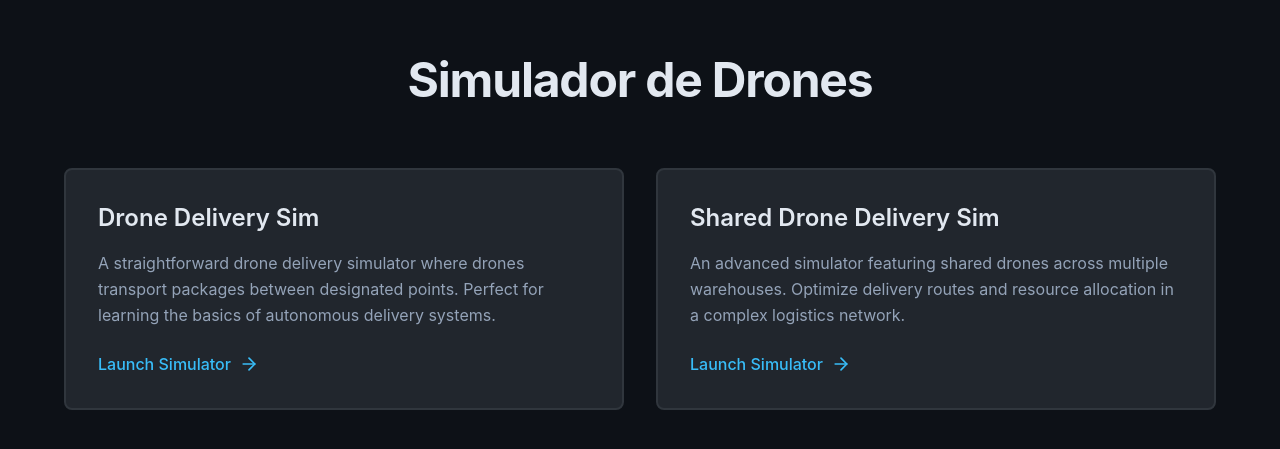
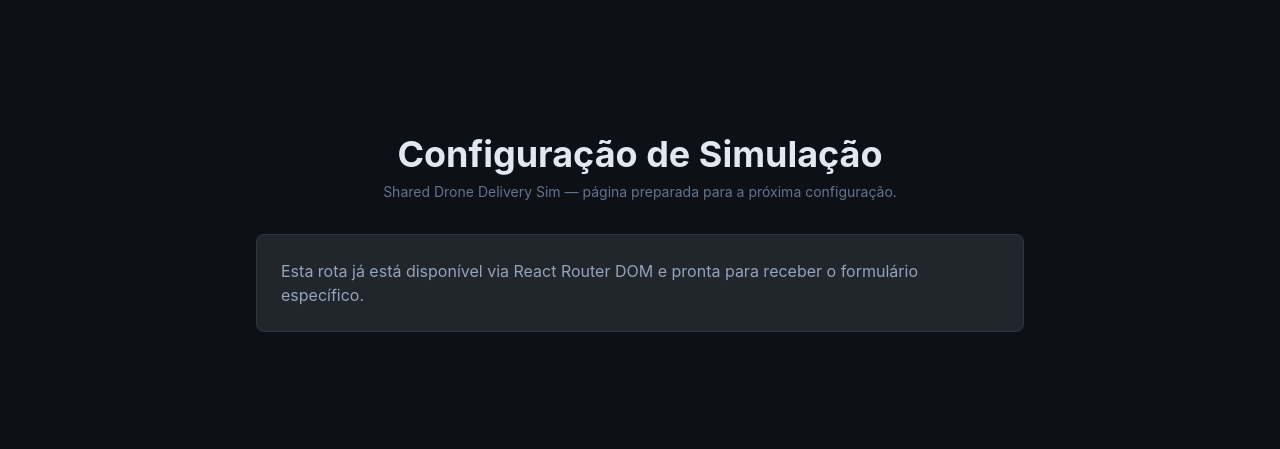
Before and after one commit to GabrielCampos20/gui_drones, a React (Vite) app in the folder frontend/: page /simuladores/shared-drone-delivery/configuracao in a window 1280 px wide. Shown: the part 167-616 px from the top of the page. Built offline with nearby package versions, Linux system fonts and the light colour scheme.

Commit message:
Update: Sistema de rotas adicionado

```diff
--- a/frontend/package.json
+++ b/frontend/package.json
@@ -16,6 +16,7 @@
     "lucide-react": "^1.16.0",
     "react": "^19.2.6",
     "react-dom": "^19.2.6",
+    "react-router-dom": "^7.6.3",
     "react-hook-form": "^7.53.0",
     "sonner": "^1.5.0",
     "tailwindcss": "^4.3.0",
--- a/frontend/src/App.tsx
+++ b/frontend/src/App.tsx
@@ -1,28 +1,18 @@
-import { useState } from 'react'
+import { BrowserRouter, Navigate, Route, Routes } from 'react-router-dom'
 import SimulatorSelectionScreen from './components/SimulatorSelectionScreen'
 import DroneDeliveryConfig from './pages/DroneDeliveryConfig'
+import SharedDroneConfig from './pages/SharedDroneConfig'
 
 function App() {
-  const [route, setRoute] = useState<'home' | 'drone-config'>('home')
-
-  const handleSelect = (page?: string) => {
-    if (!page) return
-    // Map filename to internal route key
-    if (page.includes('DroneDeliveryConfig')) setRoute('drone-config')
-    else if (page.includes('SharedDroneConfig')) {
-      // placeholder for future simulator
-      console.log('Shared drone config selected')
-    }
-  }
-
   return (
-    <>
-      <div className="fixed top-4 right-4 z-50 flex gap-2">
-
-      </div>
-
-      {route === 'home' ? <SimulatorSelectionScreen onSelect={handleSelect} /> : <DroneDeliveryConfig />}
-    </>
+    <BrowserRouter>
+      <Routes>
+        <Route path="/" element={<SimulatorSelectionScreen />} />
+        <Route path="/simuladores/drone-delivery/configuracao" element={<DroneDeliveryConfig />} />
+        <Route path="/simuladores/shared-drone-delivery/configuracao" element={<SharedDroneConfig />} />
+        <Route path="*" element={<Navigate to="/" replace />} />
+      </Routes>
+    </BrowserRouter>
   )
 }
 
--- a/frontend/src/components/SimulatorSelectionScreen.tsx
+++ b/frontend/src/components/SimulatorSelectionScreen.tsx
@@ -1,30 +1,33 @@
 import { ArrowRight } from 'lucide-react'
+import { Link } from 'react-router-dom'
 
 interface SimulatorCard {
     title: string
     description: string
     page?: string
+    route: string
 }
-const SimulatorSelectionScreen = ({ onSelect }: { onSelect?: (page?: string) => void }) => {
+const SimulatorSelectionScreen = () => {
     const simulators: SimulatorCard[] = [
         {
             title: 'Drone Delivery Sim',
             description:
                 'A straightforward drone delivery simulator where drones transport packages between designated points. Perfect for learning the basics of autonomous delivery systems.',
             page: 'DroneDeliveryConfig.tsx',
+            route: '/simuladores/drone-delivery/configuracao',
         },
         {
             title: 'Shared Drone Delivery Sim',
             description:
                 'An advanced simulator featuring shared drones across multiple warehouses. Optimize delivery routes and resource allocation in a complex logistics network.',
             page: 'SharedDroneConfig.tsx',
+            route: '/simuladores/shared-drone-delivery/configuracao',
         },
 
     ]
 
     const handleSimulatorClick = (simulator: SimulatorCard) => {
         console.log(`Selected simulator: ${simulator.title}`)
-        if (onSelect) onSelect(simulator.page)
     }
 
     return (
@@ -45,18 +48,12 @@ const SimulatorSelectionScreen = ({ onSelect }: { onSelect?: (page?: string) =>
 
                 {/* Cards Container */}
                 <div className="grid grid-cols-1 md:grid-cols-2 gap-8">
-                    {simulators.map((simulator, index) => (
-                        <div
-                            key={index}
+                    {simulators.map((simulator) => (
+                        <Link
+                            key={simulator.route}
+                            to={simulator.route}
                             onClick={() => handleSimulatorClick(simulator)}
-                            onKeyDown={(e) => {
-                                if (e.key === 'Enter' || e.key === ' ') {
-                                    handleSimulatorClick(simulator)
-                                }
-                            }}
-                            role="button"
-                            tabIndex={0}
-                            className="group cursor-pointer"
+                            className="group cursor-pointer block"
                         >
                             <div
                                 className="h-full p-8 rounded-lg border-2 transition-all duration-300"
@@ -110,7 +107,7 @@ const SimulatorSelectionScreen = ({ onSelect }: { onSelect?: (page?: string) =>
                                     />
                                 </div>
                             </div>
-                        </div>
+                        </Link>
                     ))}
                 </div>
             </div>
--- /dev/null
+++ b/frontend/src/pages/SharedDroneConfig.tsx
@@ -0,0 +1,28 @@
+export default function SharedDroneConfig() {
+    return (
+        <div
+            className="min-h-screen flex items-center justify-center px-4"
+            style={{ backgroundColor: 'var(--color-background)' }}
+        >
+            <div className="w-full max-w-3xl">
+                <div className="mb-8 text-center">
+                    <h1 className="text-4xl font-bold" style={{ color: 'var(--color-text-primary)' }}>
+                        Configuração de Simulação
+                    </h1>
+                    <p className="mt-2 text-sm" style={{ color: 'var(--color-text-muted)' }}>
+                        Shared Drone Delivery Sim — página preparada para a próxima configuração.
+                    </p>
+                </div>
+
+                <div
+                    className="p-6 rounded-lg border"
+                    style={{ backgroundColor: 'var(--color-card)', borderColor: 'var(--color-border)' }}
+                >
+                    <p style={{ color: 'var(--color-text-secondary)' }}>
+                        Esta rota já está disponível via React Router DOM e pronta para receber o formulário específico.
+                    </p>
+                </div>
+            </div>
+        </div>
+    )
+}
--- a/frontend/src/simulators/drone-delivery/DroneDeliveryForm.tsx
+++ b/frontend/src/simulators/drone-delivery/DroneDeliveryForm.tsx
@@ -28,7 +28,6 @@ export default function DroneDeliveryForm() {
         handleSubmit,
         watch,
         setValue,
-        formState: { errors },
     } = useForm<DroneConfigForm>({
         resolver: zodResolver(DroneConfigSchema),
         shouldUnregister: true,
```
Also changed, not shown: 1 other file (tests, documents, lock files or other folders).
